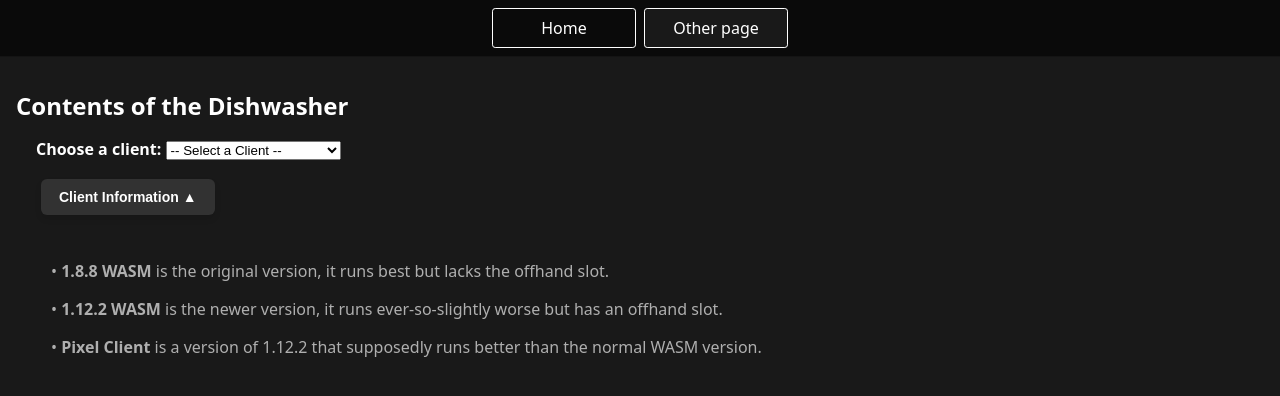
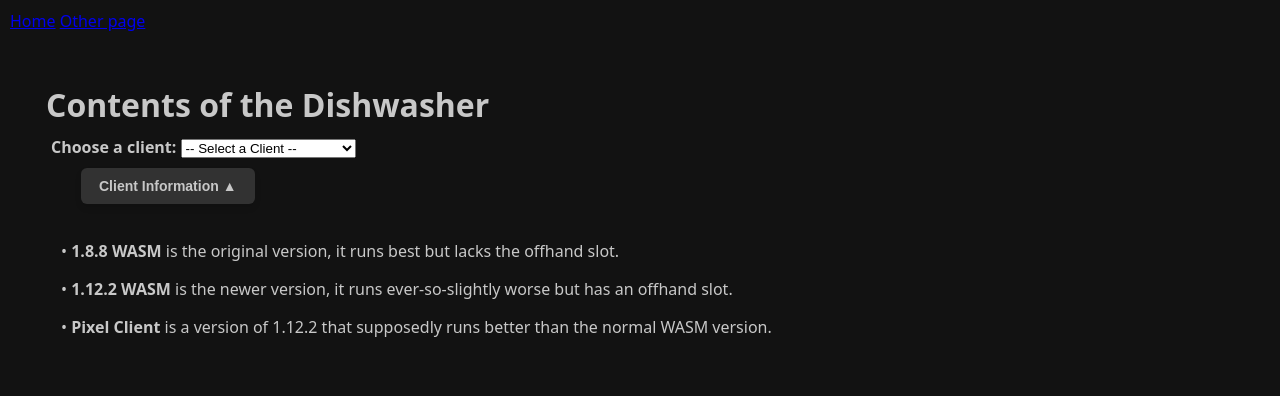
Before and after one commit to oshyfraz/ThePortal, a website: page page2.html in a window 1280 px wide. Both pictures are taken after a click on the button "Client Information ▼". Drawn offline with Linux system fonts and the light colour scheme.

Commit message:
freshen up styles.css for the new UI :)

```diff
--- a/styles.css
+++ b/styles.css
@@ -2,57 +2,71 @@
   box-sizing: border-box;
 }
 
-body {
-  margin: 0;
-  font-family: system-ui, sans-serif;
-  color: rgb(255, 255, 255);
-  background-color: rgb(25, 25, 25);
-}
-
-nav {
+header {
     display: flex;
     flex-wrap: wrap;
     align-items: center;
     justify-content: center;
     padding: 0.5rem;
     gap: 0.5rem;
-  border-bottom: solid 1px rgb(20, 20, 20);
-  background-color: rgb(10, 10, 10);
+    background-color: rgb(75, 75, 75);
+    margin-bottom: 75px;
 }
 
-nav a {
-  display: inline-block;
-  min-width: 9rem;
-  padding: 0.5rem;
-  border-radius: 0.2rem;
-  border: solid 1px rgb(255, 255, 255);
-  text-align: center;
-  text-decoration: none;
-  color: rgb(255, 255, 255);
+head {
+  margin-top: 25px;
+  color: rgb(0, 0, 0);
 }
 
-nav a[aria-current='page'] {
-  color: rgb(255, 255, 255);
-  background-color: rgb(25, 25, 25);
+body {
+  position: relative;
+  overflow-x: hidden;
+  margin: 10px;
+  font-family: system-ui, sans-serif;
+  background-color: #121212;
+  color: rgb(200, 200, 200);
 }
 
 main {
+  margin-top: 25px;
   padding: 1rem;
 }
 
 h1 {
   font-weight: bold;
-  font-size: 1.5rem;
+  font-size: 32px;
+  margin-left: 20px;
+  margin-top: 10px;
+  margin-bottom: 10px;
+
 }
 
 h2 {
   font-size: 16px;
-    margin-left: 20px;
+  margin-left: 25px;
+  margin-top: 10px;
+  margin-bottom: 10px;
+}
+
+h3 {
+  margin-left: 30px;
+  margin-top: 10px;
+  margin-bottom: 10px;
+}
+
+h4 {
+  margin-left: 30px;
+  margin-top: 10px;
+  margin-bottom: 10px;
+}
+
+footer {
+  padding-top: 10px;
 }
 
 .dropdown-btn {
   background: rgb(50, 50, 50);
-  color: white;
+  color: rgb(200, 200, 200);
   border: none;
   margin-left: 25px;
   padding: 10px 18px;
@@ -75,16 +89,68 @@ h2 {
 .info-content {
   margin-left: 25px;
   max-height: 0;
-  overflow: hidden;
+  overflow: scroll;
   transition: max-height 0.4s ease-out, padding 0.4s ease;
   padding: 0 25px;
   max-width: 75%;
-  color: rgb(175, 175, 175);
+  color: rgb(200, 200, 200);
 }
 
 .info-content.open {
   margin-left: 25px;
-  max-height: 200px;
+  max-height: 250px;
   max-width: 75%;
   padding: 10px;
+  overflow: auto;
 }
+
+.scroll-box {
+  width: 300px;
+  height: 150px;
+  overflow: auto;
+  scrollbar-color: #888 #f1f1f1;
+  scrollbar-width: thin;
+}
+
+
+button:hover {
+  background: rgb(75, 75, 75);
+}
+
+button:active {
+  transform: scale(0.98);
+}
+
+button {
+  margin-left: 10px;
+  background: rgb(50, 50, 50);
+  color: rgb(200, 200, 200);
+  border: none;
+  padding: 5px 9px;
+  font-size: 14px;
+  font-weight: bold;
+  border-radius: 6px;
+  cursor: pointer;
+  transition: background 0.3s ease, transform 0.1s ease;
+  box-shadow: 0 4px 6px rgba(0, 0, 0, 0.1);
+}
+
+.page {
+  position: absolute;
+  top: 0;
+  left: 0;
+  width: 100%;
+  min-height: 100vh;
+
+  opacity: 0;
+  transform: translateX(50px);
+  pointer-events: none;
+
+  transition: opacity 0.3s ease-out, transform 0.4s cubic-bezier(0.25, 1, 0.5, 1);
+}
+
+.page.active {
+  opacity: 1;
+  transform: translateX(0);
+  pointer-events: auto;
+}
```
Lines whose indentation alone changed are shown as unchanged.
